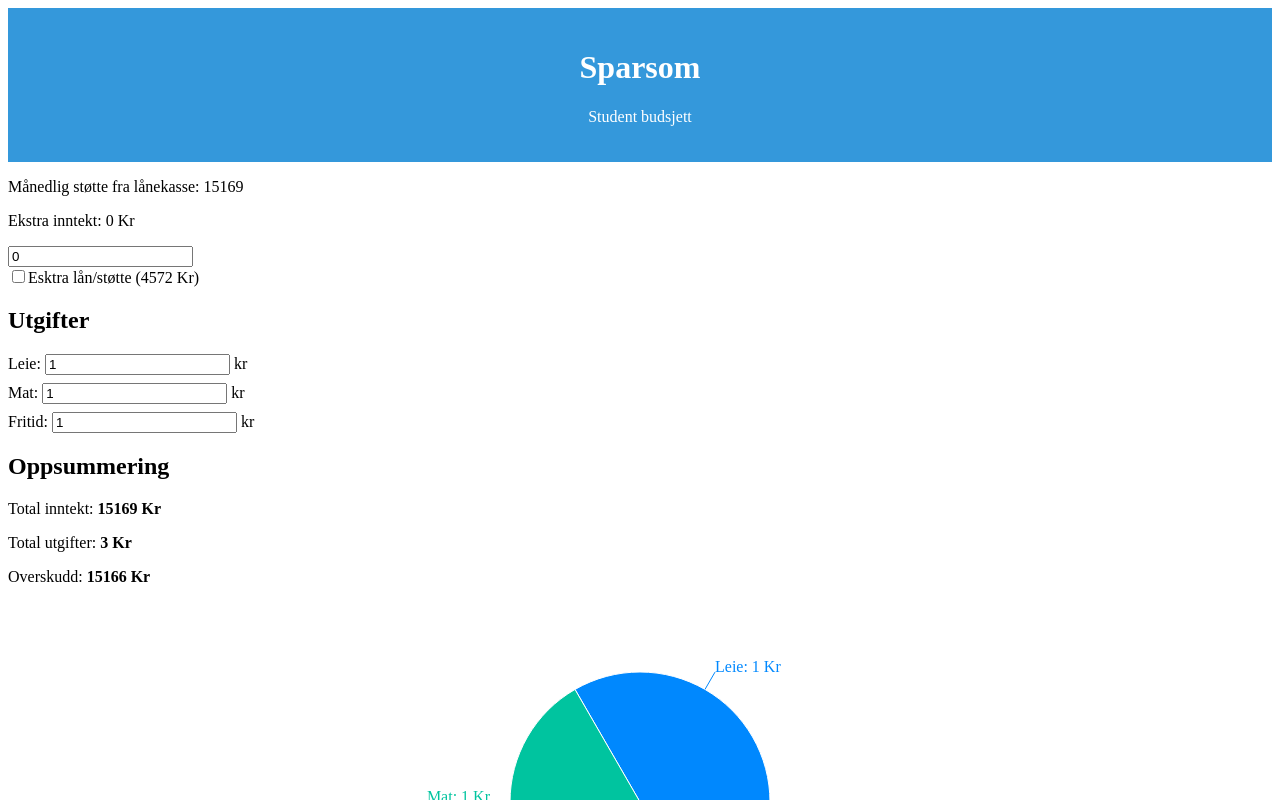
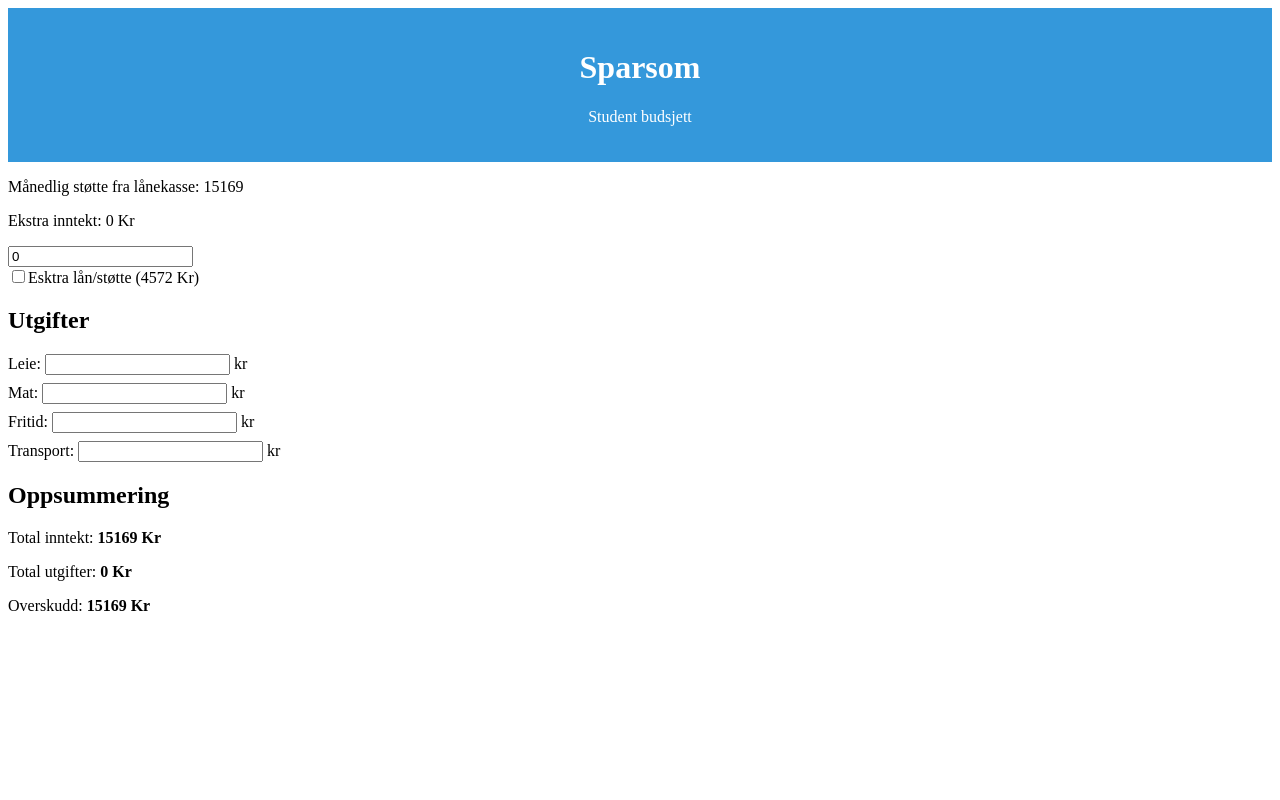
Before and after one commit to Larskyd/Budsjett-app, a React (Vite) app: page / in a window 1280 px wide. Shown: the top 800 px of the page. Built offline with nearby package versions, Linux system fonts and the light colour scheme.

Commit message:
Utgiter endret

```diff
--- a/src/components/Body/Body.jsx
+++ b/src/components/Body/Body.jsx
@@ -4,7 +4,7 @@ import { PieChart, Pie, Cell, ResponsiveContainer, Tooltip } from 'recharts';
 
 const Body = () =>{
 
-    //valluta
+    //valuta
     const formatKr = (amount) => {
     return amount + ' Kr';
     };
@@ -13,13 +13,14 @@ const Body = () =>{
     const totalLoan = 15169;
     const ekstraLoan = 4572
 
-    //Ka endres under bruk¨g
+    //Ka endres under bruk
     const [jobb, setJobb] = useState(0)
     const [harEkstraLoan, setHarEkstraLoan] = useState(false);
     const [utgifter, setUtgifter] = useState([
-        {name: 'Leie', value: 1},
-        {name: 'Mat', value: 1},
-        {name: 'Fritid', value: 1},
+        {name: 'Leie', value: ''},
+        {name: 'Mat', value: ''},
+        {name: 'Fritid', value: ''},
+        {name: 'Transport', value: ''}
     ]);
 
     //Utregninger
@@ -37,12 +38,16 @@ const Body = () =>{
     '#5C6BC0', '#26A69A'
     ];
 
-    //Oppdatering av utgift
-    const handleExpenseChange = (index, newValue) => {
-    const updated = [...utgifter];
-    updated[index].value = Number(newValue || 0);
-    setUtgifter(updated);
-     };
+    // utgifet
+     const handleExpenseChange = (index, newValue) => {
+        const numValue = Number(newValue) || 0;
+        const updated = utgifter.map((item, i) =>
+            i === index
+                ? { name: item.name, value: numValue }
+                : { name: item.name, value: item.value }
+        );
+        setUtgifter(updated);
+    };
 
     return (
     <div className="Body">
```
